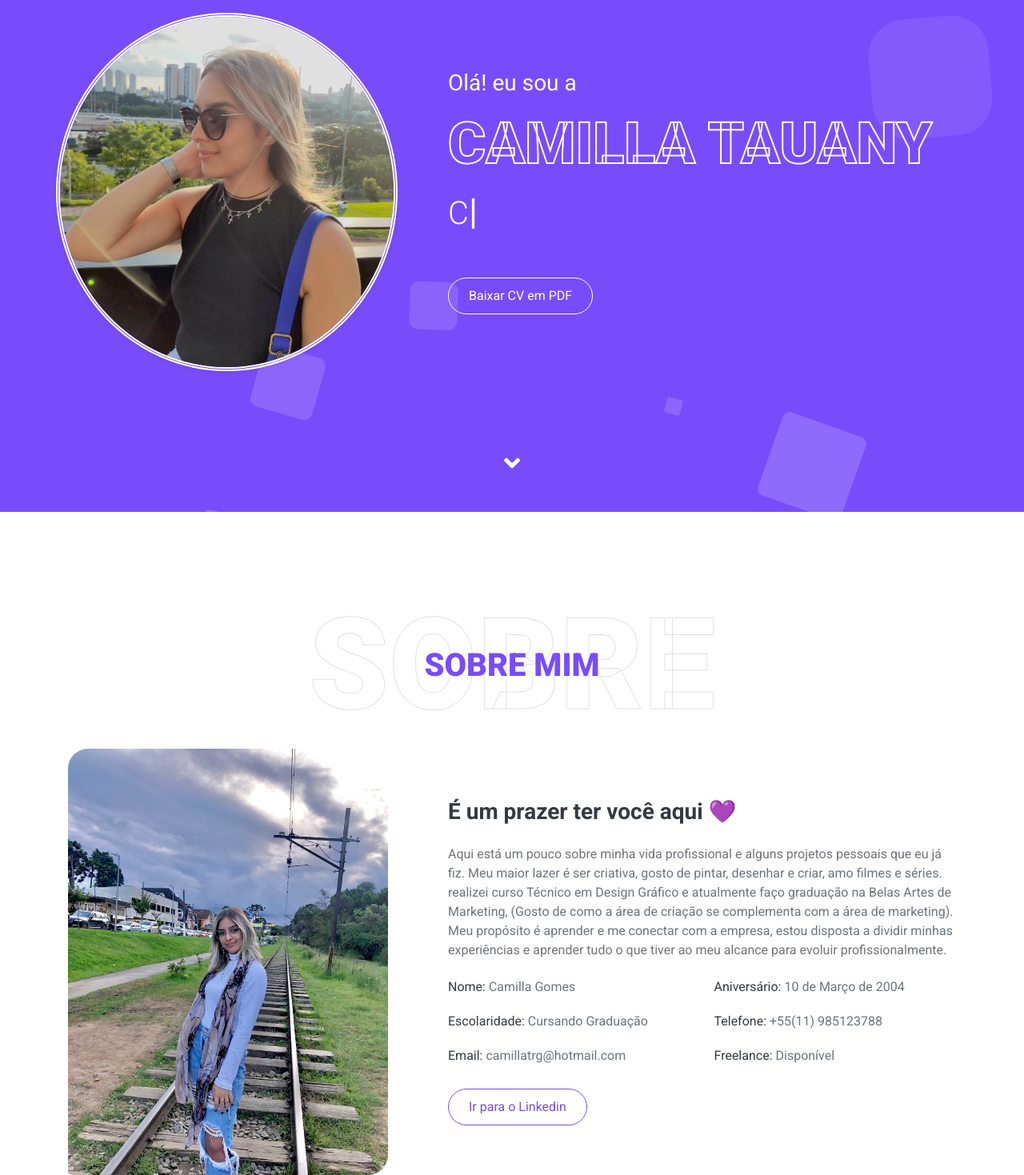
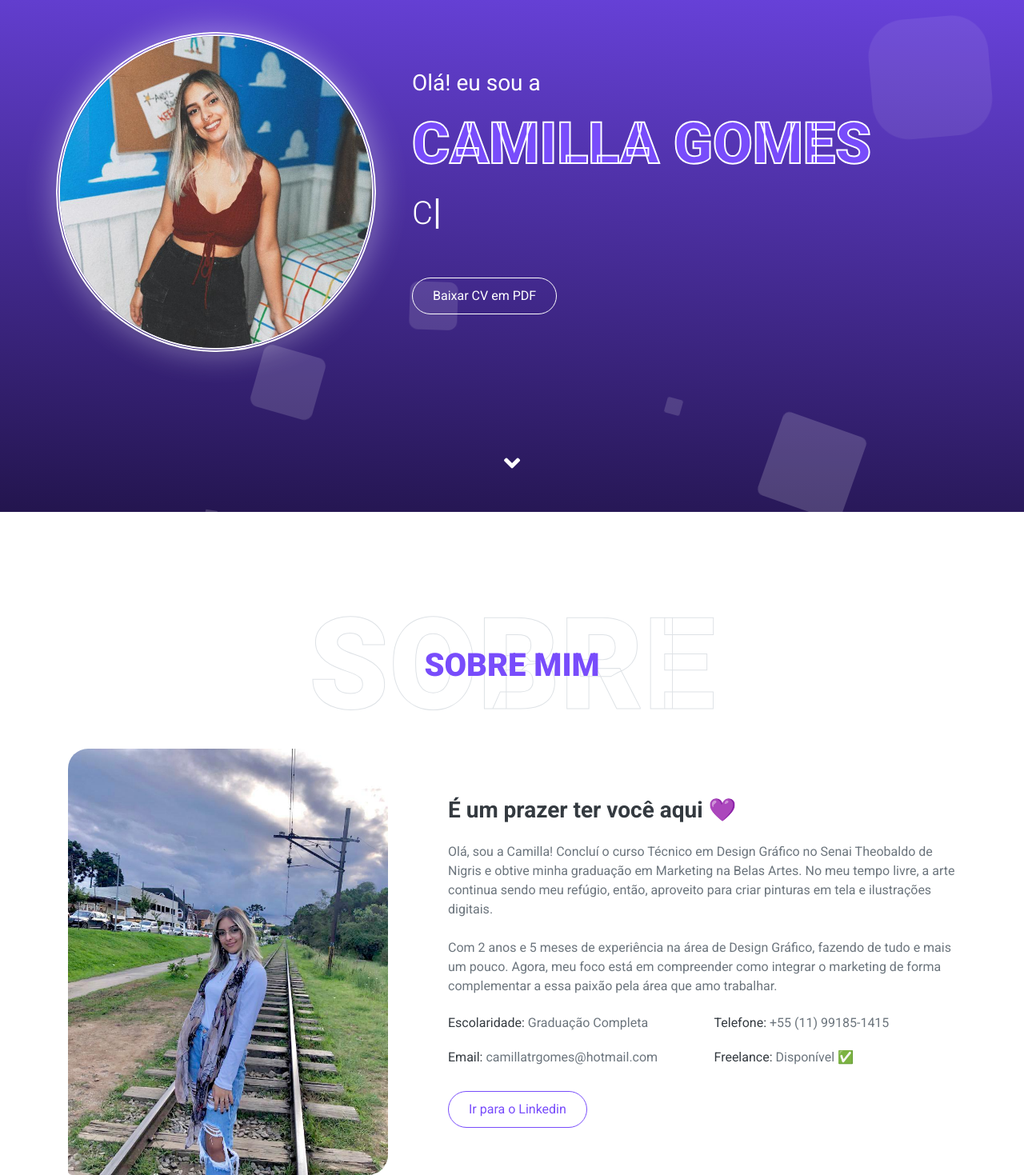
Before and after one commit to HenriqueFurtado-Dev/Camilla-Tauany-Portfolio, a plain HTML site: page index.html in a window 1280 px wide. Shown: the part 160-1629 px from the top of the page at 80% size. Drawn offline with nearby package versions, Linux system fonts and the light colour scheme.

Commit message:
alteracao no conteudo

```diff
--- a/css/my.css
+++ b/css/my.css
@@ -1,4 +1,30 @@
 @import url('https://fonts.googleapis.com/css?family=Exo:400,700');
+
+#banner-home {
+    background: rgb(120,76,251);
+    background: linear-gradient(183deg, rgba(120,76,251,1) 0%, rgba(35,21,78,1) 100%);  }
+
+.foto-banner-div {
+    box-shadow: 0px 0px 40px rgba(255, 255, 255, 0.4);
+    display: flex;
+    align-items: center;
+    justify-content: center;
+    padding: 0;
+    margin-right: 30px;
+    border-radius: 50%;
+}
+
+#foto-banner:hover {
+    transform: scale(0.9);
+}
+
+#foto-banner {
+    width: 400px;
+    height: 400px;
+    object-fit: cover;
+    box-shadow: 20px 20px 20px white;
+
+}
 
 .area{
     background: #4e54c8;
--- a/index.html
+++ b/index.html
@@ -9,7 +9,7 @@
     <meta content="Free HTML Templates" name="description">
 
     <!-- Google Web Fonts -->
-    <link rel="preconnect" href="https://fonts.gstatic.com">
+    <link rel="preconn  ect" href="https://fonts.gstatic.com">
     <link href="https://fonts.googleapis.com/css2?family=Roboto:wght@300;400;500;700;900&display=swap" rel="stylesheet">
 
     <!-- Font Awesome -->
@@ -75,9 +75,9 @@
     <!-- Video Modal End -->
 
 
-    <!-- Header Start -->
+    <!-- Banner Start -->
 
-    <div class="area container-fluid bg-primary d-flex align-items-center mb-5 py-5" id="home" style="min-height: 100vh;">
+    <div id="banner-home" class="area container-fluid bg-primary d-flex align-items-center mb-5 py-5" id="home" style="min-height: 100vh;">
 
         <!-- Start - Objects flying -->
         <ul class="circles">
@@ -94,14 +94,14 @@
         </ul>
         <!-- End - Objects flying -->
 
-        <div class="container">
+        <div  class="container">
             <div class="row align-items-center">
-                <div class="col-lg-5 px-5 pl-lg-0 pb-5 pb-lg-0">
-                    <img class="img-fluid w-100 rounded-circle shadow-sm" src="img/Camilla_site.jpeg" alt="">
+                <div class="foto-banner-div">
+                    <img id="foto-banner" class="img-fluid rounded-circle shadow-sm" src="img/foto-perfil.jpeg" alt="">
                 </div>
                 <div class="col-lg-7 text-center text-lg-left">
                     <h3 class="text-white font-weight-normal mb-3">Olá! eu sou a</h3>
-                    <h1 class="display-3 text-uppercase text-primary mb-2" style="-webkit-text-stroke: 2px #ffffff;">Camilla Tauany</h1>
+                    <h1 class="display-3 text-uppercase text-primary mb-2" style="-webkit-text-stroke: 2px #ffffff;">Camilla Gomes  </h1>
                     <h1 class="typed-text-output d-inline font-weight-lighter text-white"></h1>
                     <div class="typed-text d-none">Designer, Estudante, Marketeira, Criativa</div>
                     <div class="d-flex align-items-center justify-content-center justify-content-lg-start pt-5">
@@ -111,7 +111,7 @@
             </div>
         </div>
     </div>
-    <!-- Header End -->
+    <!-- Banner End -->
 
 
     <!-- About Start -->
@@ -127,19 +127,18 @@
                 </div>
                 <div class="col-lg-7">
                     <h3 class="mb-4">É um prazer ter você aqui 💜</h3>
-                    <p>Aqui está um pouco sobre minha vida profissional e alguns projetos pessoais que eu já fiz.
-                        Meu maior lazer é ser criativa, gosto de pintar, desenhar e criar, amo filmes e séries.
-                        realizei curso Técnico em Design Gráfico e atualmente faço graduação na Belas Artes de Marketing, (Gosto de como a área de criação se complementa com a área de marketing).
-                        Meu propósito é aprender e me conectar com a empresa, estou disposta a dividir minhas experiências e aprender tudo o que tiver ao meu alcance para evoluir profissionalmente.</p>
+                    <p>
+                        Olá, sou a Camilla! Concluí o curso Técnico em Design Gráfico no Senai Theobaldo de Nigris e obtive minha graduação em Marketing na Belas Artes. No meu tempo livre, a arte continua sendo meu refúgio, então, aproveito para criar pinturas em tela e ilustrações digitais.
+                        <br><br>
+                        Com 2 anos e 5 meses de experiência na área de Design Gráfico, fazendo de tudo e mais um pouco. Agora, meu foco está em compreender como integrar o marketing de forma complementar a essa paixão pela área que amo trabalhar.
+                    </p>
                     <div class="row mb-3">
-                        <div class="col-sm-6 py-2"><h6>Nome: <span class="text-secondary">Camilla Gomes</span></h6></div>
-                        <div class="col-sm-6 py-2"><h6>Aniversário: <span class="text-secondary">10 de Março de 2004</span></h6></div>
-                        <div class="col-sm-6 py-2"><h6>Escolaridade: <span class="text-secondary">Cursando Graduação</span></h6></div>
-                        <div class="col-sm-6 py-2"><h6>Telefone: <span class="text-secondary">+55(11) 985123788</span></h6></div>
-                        <div class="col-sm-6 py-2"><h6>Email: <span class="text-secondary">camillatrg@hotmail.com</span></h6></div>
-                        <div class="col-sm-6 py-2"><h6>Freelance: <span class="text-secondary">Disponível</span></h6></div>
+                        <div class="col-sm-6 py-2"><h6>Escolaridade: <span class="text-secondary">Graduação Completa</span></h6></div>
+                        <div class="col-sm-6 py-2"><h6>Telefone: <span class="text-secondary">+55 (11) 99185-1415</span></h6></div>
+                        <div class="col-sm-6 py-2"><h6>Email: <span class="text-secondary">camillatrgomes@hotmail.com</span></h6></div>
+                        <div class="col-sm-6 py-2"><h6>Freelance: <span class="text-secondary">Disponível ✅</span></h6></div>
                     </div>
-                    <a href="https://www.linkedin.com/in/camilla-ribeiro-gomes-9a9984212/" target="_blank" class="btn btn-outline-primary mr-4">Ir para o Linkedin</a>
+                    <a href="https://www.linkedin.com/in/camillatrgomes/" target="_blank" class="btn btn-outline-primary mr-4">Ir para o Linkedin</a>
                 </div>
             </div>
         </div>
```
Also changed, not shown: css/style.css, img/foto-perfil.jpeg (added).
